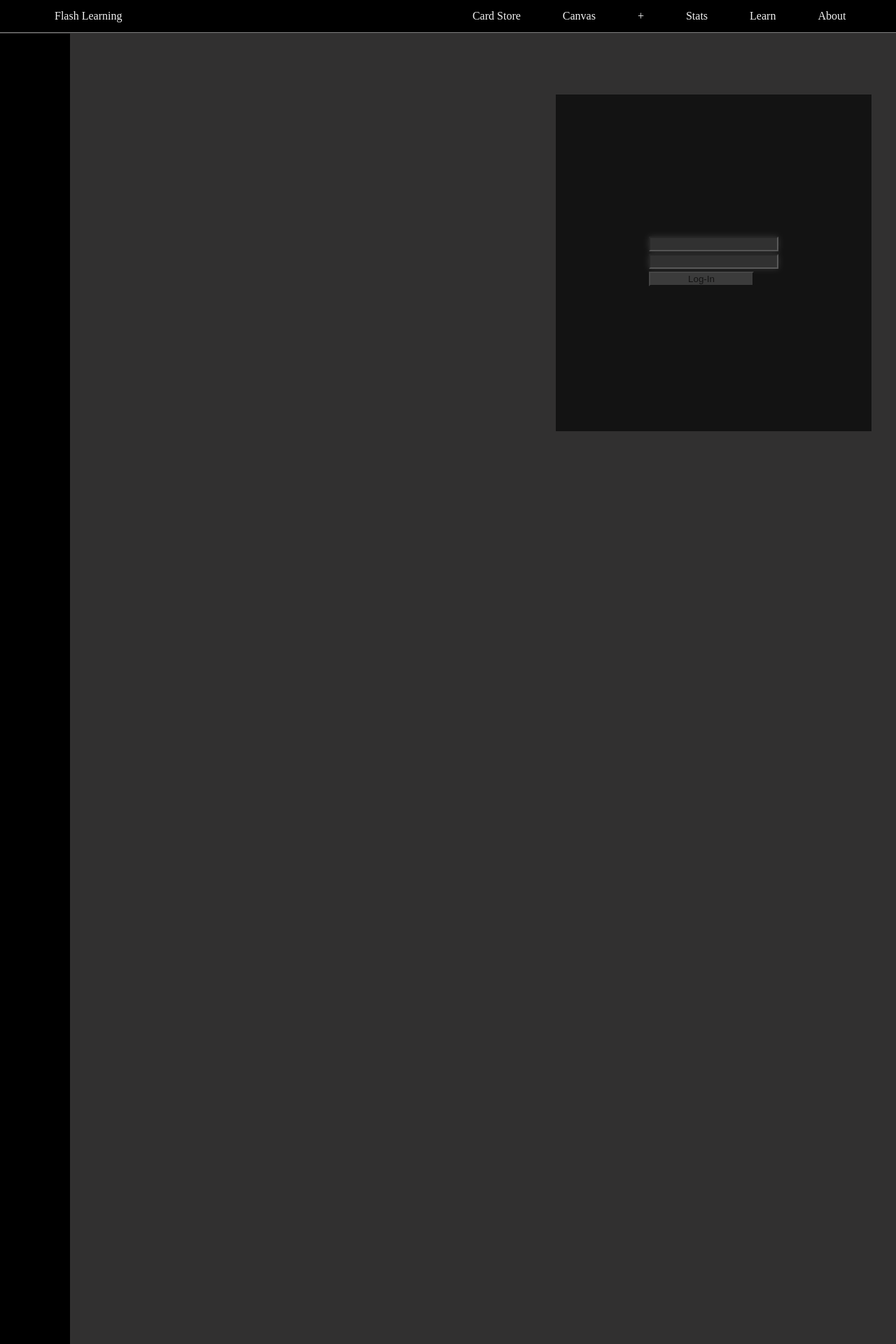
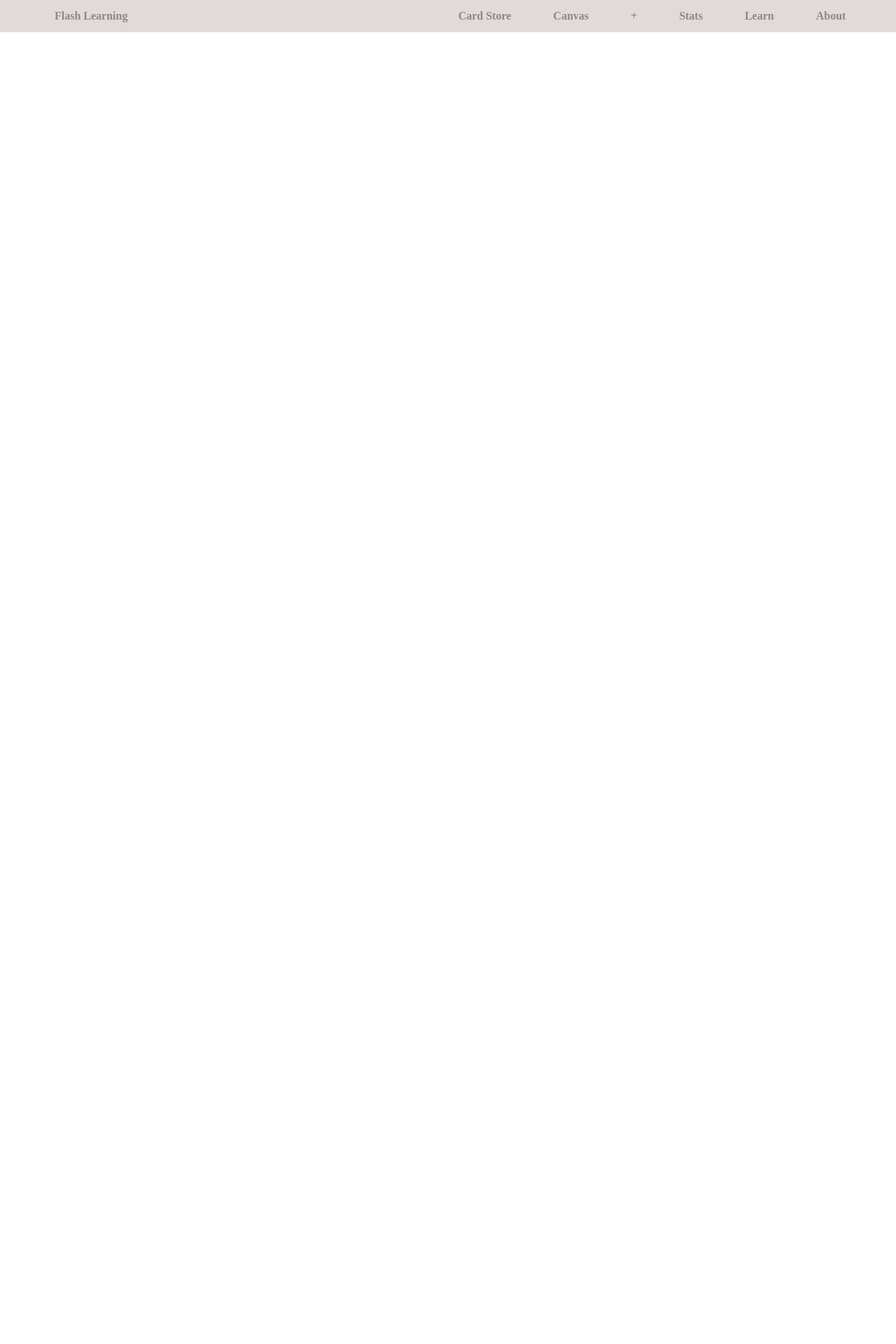
Before and after one commit to GeorgePearse/flashcards, a Flask app: page /home in a window 1280 px wide. Shown: the top 1920 px of the page at 70% size. After the commit the page ends 46 px from the top, so only its background shows below. Run offline with Flask 3, Linux system fonts and the light colour scheme.

Commit message:
pro formatting

```diff
--- a/templates/home_page.html
+++ b/templates/home_page.html
@@ -58,21 +58,31 @@
 .navbar {
   float: 0px;
   overflow: hidden;
-  background-color:black ;
+  background-color:rgb(224, 218, 218) ;
   position: fixed; /* Set the navbar to fixed position */
   top: 0; /* Position the navbar at the top of the page */
   width: 93%; /* Full width */
   padding: 0em 3em;
-  border-bottom-width:0.5px;
-  border-bottom-style:solid;
-  border-bottom-color:grey;
 }
+
 
 /* Links inside the navbar */
 .navbar a[name="buttons"] {
   float: right;
   display: block;
-  color: #f2f2f2;
+  color: #8d8787;
+  text-align: center;
+  font-weight: 900;
+  padding: 14px 30px;
+  text-decoration: none;
+}
+
+.navbar a[name="buttons"]:hover {
+  float: right;
+  display: block;
+  color:  rgb(248, 130, 87);
+  border-top: 2px solid;
+  border-top-color: rgb(248, 130, 87);
   text-align: center;
   padding: 14px 30px;
   text-decoration: none;
@@ -82,8 +92,9 @@
 .navbar a[name='company'] {
   float: left;
   display: block;
-  color: #f2f2f2;
+  color: #8d8787;
   text-align: center;
+  font-weight: 900;
   padding: 14px 30px;
   text-decoration: none;
 }
@@ -98,35 +109,11 @@ div[name='company'] {
   : none;
 }
 
-div[name='login_div'] {
-  position: absolute;
-	top: 35px;
-	right: 35px;
-  /*display: inline-block;
-  float: middle; */
-  padding: 200px 130px;
-  background-color: black;
-  margin-top: 100px;
-  opacity: 0.6
+
+body {
+    background-color: white;
 }
 
-div[name='side_bar'] {
-  position: absolute;
-	top: 3em;
-	left: 0px;
-  padding: 100% 50px;
-  background-color: black;
-}
-
-body {
-    background-color: rgb(49, 48, 48);
-}
-
-/* Change background on mouse-over */
-.navbar a:hover {
-  background: rgb(37, 37, 37);
-  color: black;
-}
 
 /* Main content */
 .main {
@@ -177,22 +164,7 @@ button {
 <h2 style="color:  grey; font-family: Arial, Helvetica, sans-serif;" class='subtitle'>
 </h2>
 <body>
-<div name='login_div'>
-  <form id="myform" action="/ajax" method="post">
-    <table>
-        <tr>
-            <td><input name="username" type="text"></input></td>
-        </tr>
-        <tr>
-            <td><input name="password" type="text"></input></td>
-        </tr>
-        <tr>
-            <td><button id="button" style="float: middle" type=”submit” value=”submit” > Log-In </button></td>
-        </tr>
-    </table>
-  </form>
-</div>
 
-<div name="side_bar">  </div>
+
 </body>
 </html>
```
Also changed, not shown: templates/insert2.html (+41 -26 lines).
